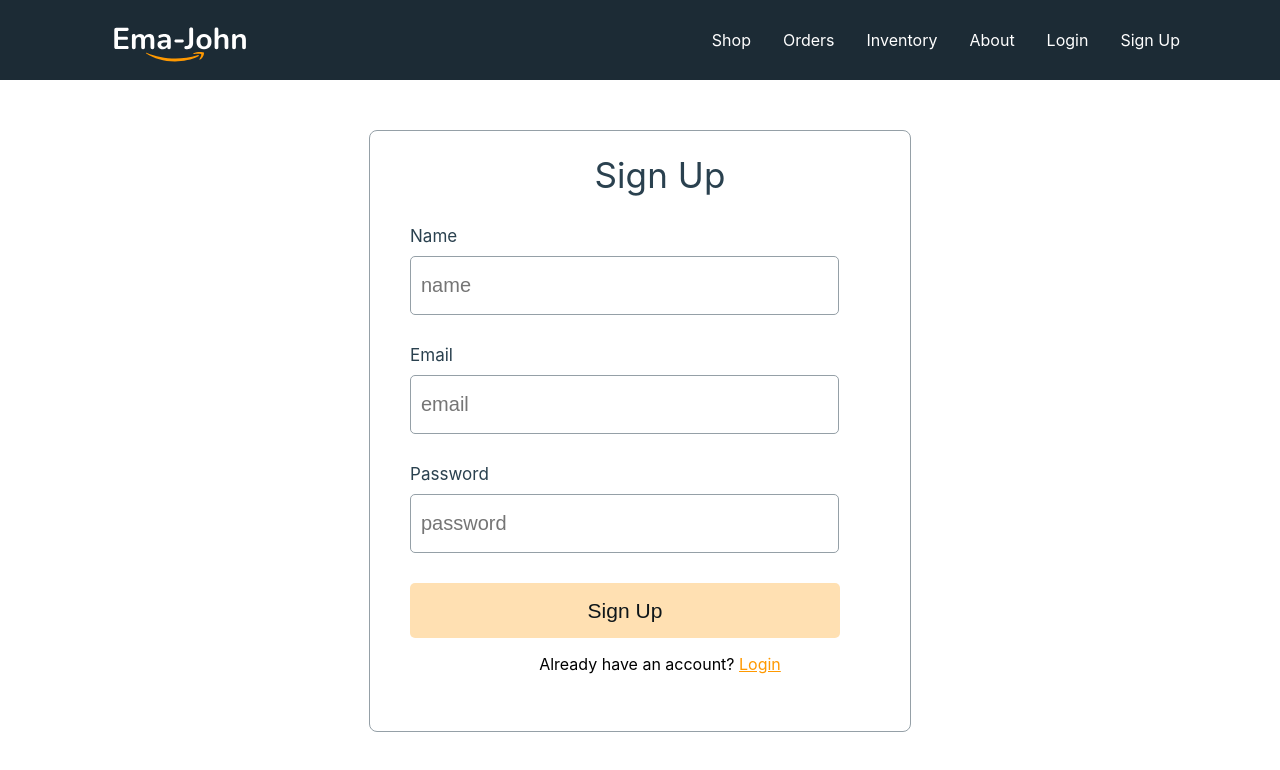
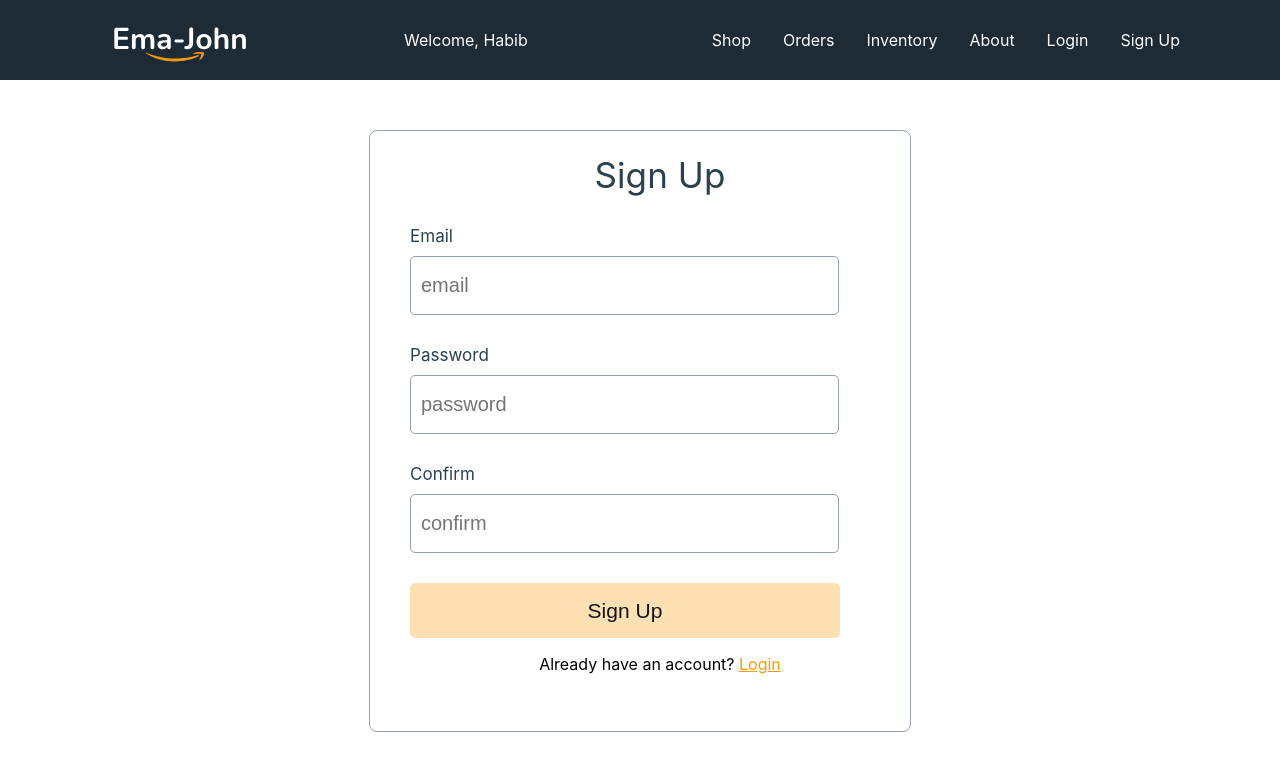
Before and after one commit to EhsanEIK/ema-john-simple-website, a React (Create React App) app: page /signup in a window 1280 px wide. Shown: the top 770 px of the page. Built offline with nearby package versions, Linux system fonts and the light colour scheme.

Commit message:
added handleSubmitSignUp in SignUp component and created user with firebase

```diff
--- a/src/components/Header/Header.css
+++ b/src/components/Header/Header.css
@@ -17,3 +17,7 @@
 .header a:hover {
     color: orange;
 }
+
+.user-name {
+    color: white;
+}
--- a/src/components/Header/Header.js
+++ b/src/components/Header/Header.js
@@ -1,12 +1,16 @@
-import React from 'react';
+import React, { useContext } from 'react';
 import { Link } from 'react-router-dom';
+import { AuthContext } from '../../contexts/UserContext';
 import logo from '../../images/Logo.svg'
 import './Header.css'
 
 const Header = () => {
+    const { user } = useContext(AuthContext);
+
     return (
         <nav className='header'>
             <img src={logo} alt="logo" />
+            <p className='user-name'>Welcome, {user}</p>
             <div>
                 <Link to="/">Shop</Link>
                 <Link to="/orders">Orders</Link>
--- a/src/components/SignUp/SignUp.js
+++ b/src/components/SignUp/SignUp.js
@@ -1,14 +1,42 @@
-import React from 'react';
+import React, { useContext, useState } from 'react';
 import { Link } from 'react-router-dom';
+import { AuthContext } from '../../contexts/UserContext';
+import './Signup.css';
 
 const SignUp = () => {
+    const { createUser } = useContext(AuthContext);
+    const [successMsg, setSuccessMsg] = useState('');
+    const [errorMsg, setErrorMsg] = useState('');
+
+    const handleSubmitSignUp = event => {
+        event.preventDefault();
+        setSuccessMsg('');
+        setErrorMsg('');
+
+        const form = event.target;
+        const email = form.email.value;
+        const password = form.password.value;
+        const confirm = form.confirm.value;
+
+        if (password.length < 6) {
+            setErrorMsg('Password should be minimum 6 characters.');
+            return;
+        }
+        if (password !== confirm) {
+            setErrorMsg("Password does not match with confirm password.");
+            return;
+        }
+
+        createUser(email, password)
+            .then(result => {
+                setSuccessMsg("User Created Successfully");
+            })
+            .catch(error => setErrorMsg(error.message));
+    }
+
     return (
-        <form className='form-container'>
+        <form onSubmit={handleSubmitSignUp} className='form-container'>
             <h1 className='form-title'>Sign Up</h1>
-            <div className='form-control'>
-                <label htmlFor='name'>Name</label>
-                <input type="text" name="name" id="name" placeholder='name' required />
-            </div>
             <div className='form-control'>
                 <label htmlFor='email'>Email</label>
                 <input type="email" name="email" id="email" placeholder='email' required />
@@ -17,8 +45,14 @@ const SignUp = () => {
                 <label htmlFor='password'>Password</label>
                 <input type="password" name="password" id="password" placeholder='password' required />
             </div>
+            <div className='form-control'>
+                <label htmlFor='confirm'>Confirm</label>
+                <input type="password" name="confirm" id="confirm" placeholder='confirm' required />
+            </div>
             <input className='btn-submit' type="submit" value="Sign Up" />
             <p className='create-new-account-text'>Already have an account? <Link to='/login' className='create-new-account-link'>Login</Link></p>
+            <p className='success-msg'>{successMsg}</p>
+            <p className='error-msg'>{errorMsg}</p>
         </form>
     );
 };
--- /dev/null
+++ b/src/components/SignUp/Signup.css
@@ -0,0 +1,9 @@
+.success-msg {
+    color: rgb(10, 116, 10);
+    text-align: center;
+}
+
+.error-msg {
+    color: rgb(168, 28, 28);
+    text-align: center;
+}
--- a/src/contexts/UserContext.js
+++ b/src/contexts/UserContext.js
@@ -1,10 +1,17 @@
-import React, { createContext } from 'react';
+import React, { createContext, useState } from 'react';
+import app from '../firebase/firebase.config';
+import { createUserWithEmailAndPassword, getAuth } from 'firebase/auth';
 
 export const AuthContext = createContext();
+const auth = getAuth(app);
 
 const UserContext = ({ children }) => {
+    const [user, setUser] = useState('Habib');
 
-    const authInfo = {};
+    const createUser = (email, password) => {
+        return createUserWithEmailAndPassword(auth, email, password);
+    }
+    const authInfo = { user, createUser };
 
     return (
         <AuthContext.Provider value={authInfo}>
```
